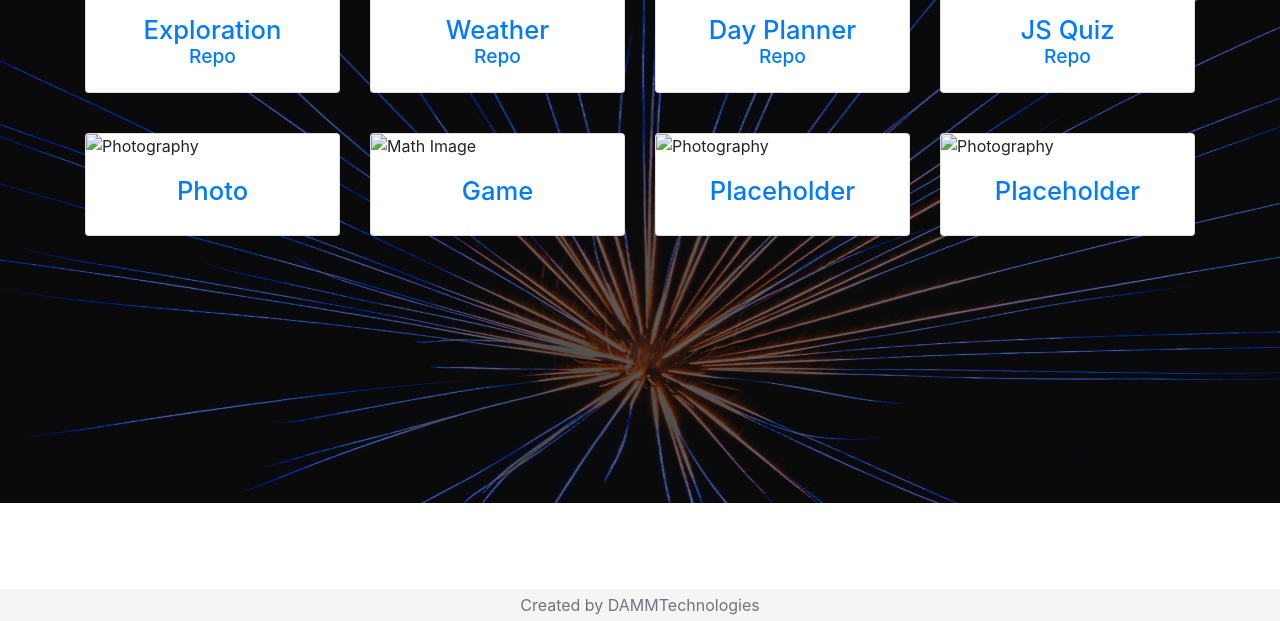
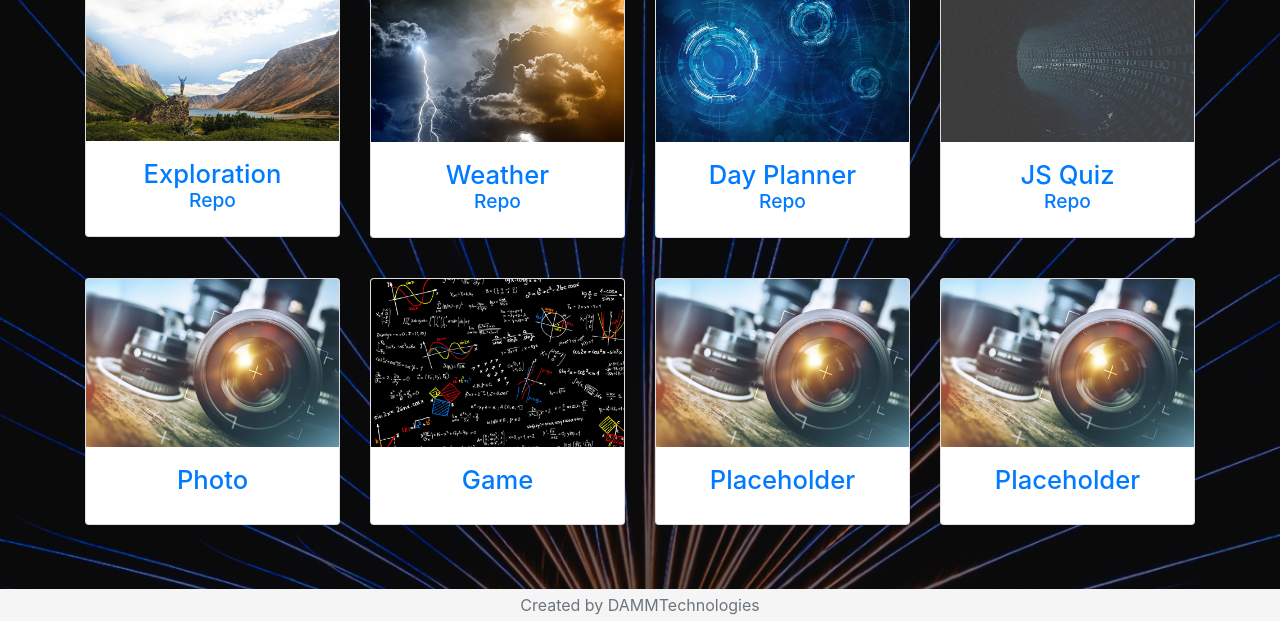
Before and after one commit to cermqm/PortfolioV3, a plain HTML site: page portfolio.html in a window 1280 px wide. Shown: the part 179-800 px from the top of the page. Drawn offline with nearby package versions, Linux system fonts and the light colour scheme; files that its build step writes are made by us from their sources.

Commit message:
updated contact and portfolio html with new image location

```diff
--- a/portfolio.html
+++ b/portfolio.html
@@ -12,7 +12,7 @@
     <!-- Bootstrap CSS -->
 
     <!-- CSS to add additional styling -->
-    <link rel="stylesheet" href="style.css">
+    <link rel="stylesheet" href="./css/style.css">
     <!-- CSS to add additional styling -->
 
     <!-- Needed to include navbar from external html -->
@@ -49,7 +49,7 @@
         <div class="row row-cols-1 row-cols-md-2 row-cols-lg-4">
             <div class="col mb-4">
                 <figure class="card">
-                    <img src="exploration.jpg" class="card-img-top" alt="Photography">
+                    <img src="./images/exploration.jpg" class="card-img-top" alt="Photography">
                     <div class="card-body">
                         <h3 class="card-title"><span><a href="https://cermqm.github.io/explorationfood/" target="_blank">Exploration</a></span></h3>
                         <h6 class="card-title"><span><a href="https://github.com/cermqm/explorationfood" target="_blank">Repo</a></span></h6>
@@ -59,7 +59,7 @@
             <!-- Creating a card for each portfolio entry -->
             <div class="col mb-4">
                 <figure class="card">
-                    <img src="weather.jpg" class="card-img-top" alt="Weather image">
+                    <img src="./images/weather.jpg" class="card-img-top" alt="Weather image">
                     <div class="card-body">
                         <h3 class="card-title"><span><a href="https://cermqm.github.io/weatherapp/" target="_blank">Weather</a></span></h3>
                         <h6 class="card-title"><span><a href="https://github.com/cermqm/weatherapp" target="_blank">Repo</a></span></h6>
@@ -69,7 +69,7 @@
             <!-- Blank cards to push everything to the left -->
             <div class="col mb-4">
                 <figure class="card">
-                    <img src="techbackground.jpg" class="card-img-top" alt="Refactor Image">
+                    <img src="./images/techbackground.jpg" class="card-img-top" alt="Refactor Image">
                     <div class="card-body">
                         <h3 class="card-title"><span><a href="https://cermqm.github.io/dayplanner/" target="_blank">Day Planner</a></span></h3>
                         <h6 class="card-title"><span><a href="https://github.com/cermqm/dayplanner" target="_blank">Repo</a></span></h6>
@@ -78,7 +78,7 @@
             </div>
             <div class="col mb-4">
                 <figure class="card">
-                    <img src="ones-and-zeros.jpg" class="card-img-top" alt="Photography">
+                    <img src="./images/ones-and-zeros.jpg" class="card-img-top" alt="Photography">
                     <div class="card-body">
                         <h3 class="card-title"><span><a href="https://cermqm.github.io/javascriptquiz/" target="_blank">JS Quiz</a></span></h3>
                         <h6 class="card-title"><span><a href="https://github.com/cermqm/javascriptquiz" target="_blank">Repo</a></span></h6>
@@ -91,7 +91,7 @@
         <div class="row row-cols-1 row-cols-md-2 row-cols-lg-4">
             <div class="col mb-4">
                 <figure class="card">
-                    <img src="photography.jpg" class="card-img-top" alt="Photography">
+                    <img src="./images/photography.jpg" class="card-img-top" alt="Photography">
                     <div class="card-body">
                         <h3 class="card-title"><span><a href="https://alyssadaniels.com" target="_blank">Photo</a></span></h3>
                     </div>
@@ -100,7 +100,7 @@
             <!-- Creating a card for each portfolio entry -->
             <div class="col mb-4">
                 <figure class="card">
-                    <img src="math.jpg" class="card-img-top" alt="Math Image">
+                    <img src="./images/math.jpg" class="card-img-top" alt="Math Image">
                     <div class="card-body">
                         <h3 class="card-title"><span><a href="https://dammath.com" target="_blank">Game</a></span></h3>
                     </div>
@@ -109,7 +109,7 @@
             <!-- Blank cards to push everything to the left -->
             <div class="col mb-4">
                 <figure class="card">
-                    <img src="photography.jpg" class="card-img-top" alt="Photography">
+                    <img src="./images/photography.jpg" class="card-img-top" alt="Photography">
                     <div class="card-body">
                         <h3 class="card-title"><span><a href="" target="_blank">Placeholder</a></span></h3>
                     </div>
@@ -117,7 +117,7 @@
             </div>
             <div class="col mb-4">
                 <figure class="card">
-                    <img src="photography.jpg" class="card-img-top" alt="Photography">
+                    <img src="./images/photography.jpg" class="card-img-top" alt="Photography">
                     <div class="card-body">
                         <h3 class="card-title"><span><a href="" target="_blank">Placeholder</a></span></h3>
                     </div>
```
Also changed, not shown: contact.html (+1 -1 lines).
